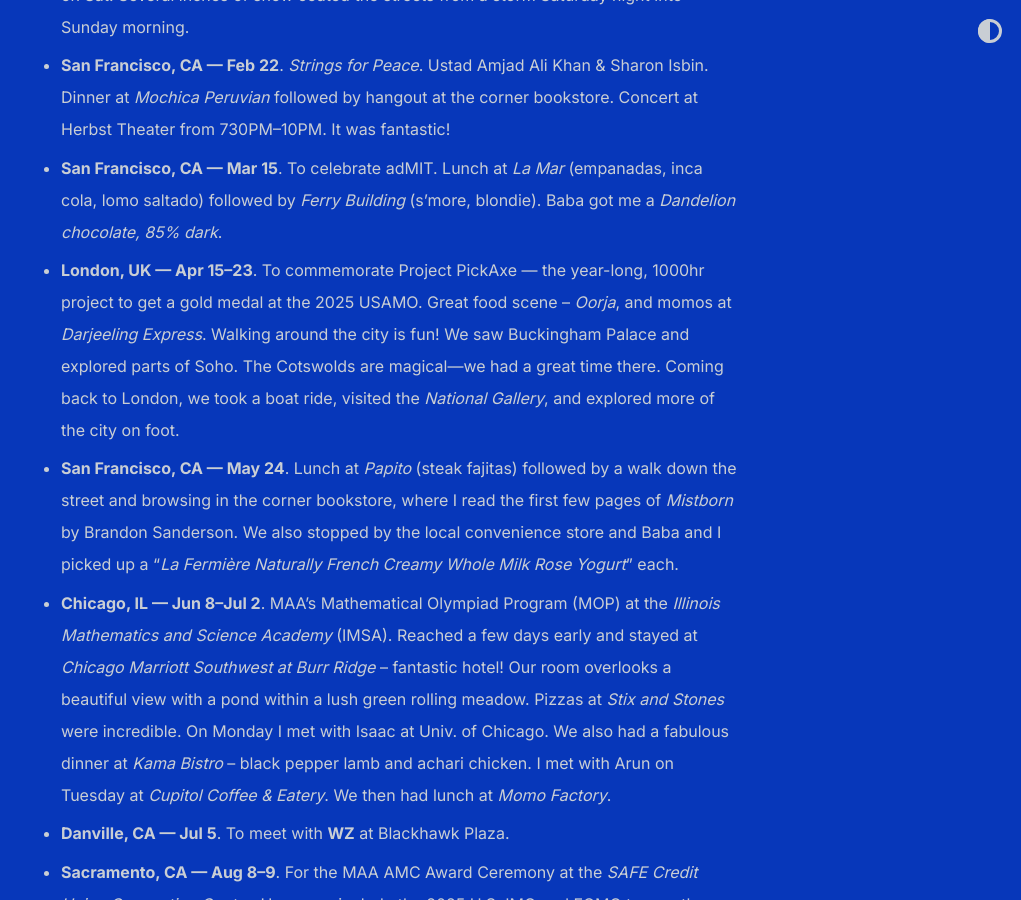
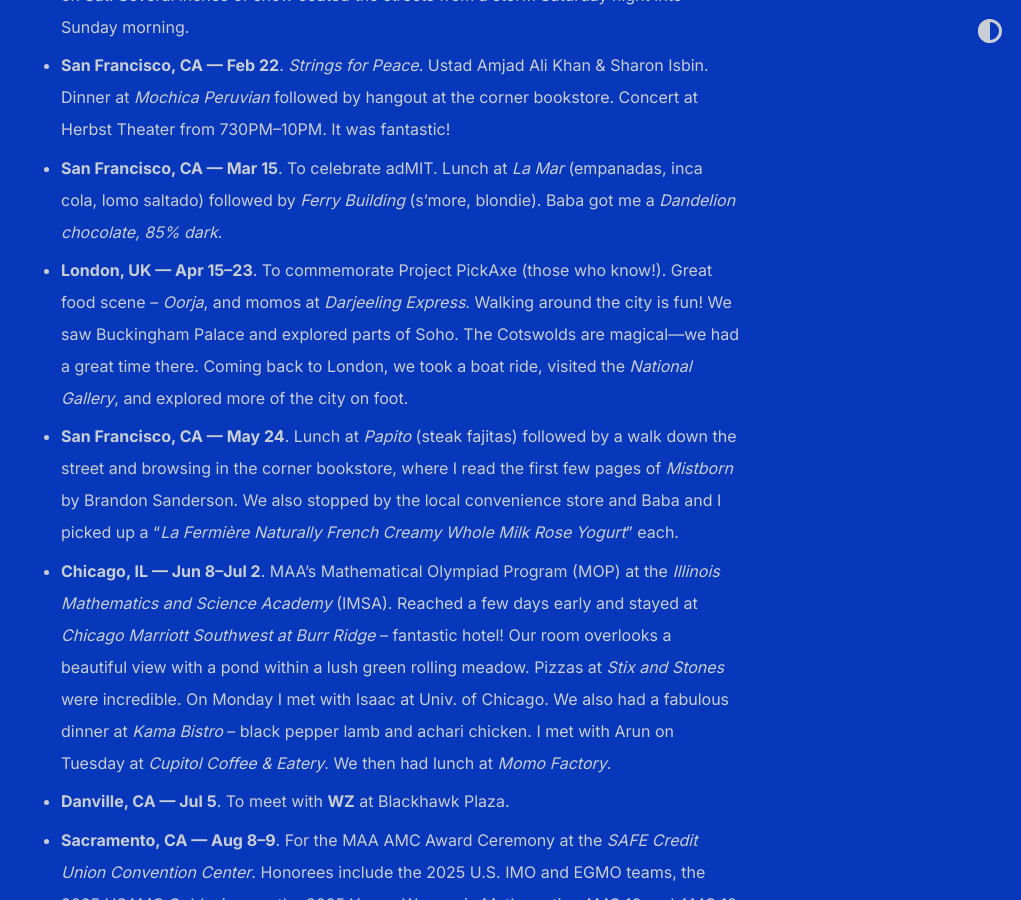
Before and after one commit to shihankanungo/shihankanungo.github.io, a Jekyll site: the page built from travel.md, in a window 1280 px wide and 900 px high, scrolled down 650 px. Shown: the whole window, without its empty margins (259-1280 px from the left). Built offline with Jekyll 4.4.1, drawn with Linux system fonts in a browser that asks for light colours.

Commit message:
Update travel.md

```diff
--- a/travel.md
+++ b/travel.md
@@ -10,7 +10,7 @@
 - **Cambridge, MA --- Feb 14--16**. Harvard-MIT Math Tournament (HMMT Feb). Got to hang out with WZ; dinner from *Himalayan Kitchen* on Fri; "*Ghana Bitter*" from Royce chocolates on Sat. Several inches of snow coated the streets from a storm Saturday night into Sunday morning.
 - **San Francisco, CA --- Feb 22**. *Strings for Peace*. Ustad Amjad Ali Khan & Sharon Isbin. Dinner at *Mochica Peruvian* followed by hangout at the corner bookstore. Concert at Herbst Theater from 730PM--10PM. It was fantastic!
 - **San Francisco, CA --- Mar 15**. To celebrate adMIT. Lunch at *La Mar* (empanadas, inca cola, lomo saltado) followed by _Ferry Building_ (s'more, blondie). Baba got me a *Dandelion chocolate, 85% dark*.
-- **London, UK --- Apr 15--23**. To commemorate Project PickAxe --- the year-long, 1000hr project to get a gold medal at the 2025 USAMO. Great food scene -- _Oorja_, and momos at _Darjeeling Express_. Walking around the city is fun! We saw Buckingham Palace and explored parts of Soho. The Cotswolds are magical---we had a great time there. Coming back to London, we took a boat ride, visited the _National Gallery_, and explored more of the city on foot.
+- **London, UK --- Apr 15--23**. To commemorate Project PickAxe (those who know!). Great food scene -- _Oorja_, and momos at _Darjeeling Express_. Walking around the city is fun! We saw Buckingham Palace and explored parts of Soho. The Cotswolds are magical---we had a great time there. Coming back to London, we took a boat ride, visited the _National Gallery_, and explored more of the city on foot.
 - **San Francisco, CA --- May 24**. Lunch at *Papito* (steak fajitas) followed by a walk down the street and browsing in the corner bookstore, where I read the first few pages of *Mistborn* by Brandon Sanderson. We also stopped by the local convenience store and Baba and I picked up a "*La Fermière Naturally French Creamy Whole Milk Rose Yogurt*" each.
 - **Chicago, IL --- Jun 8--Jul 2**. MAA's Mathematical Olympiad Program (MOP) at the *Illinois Mathematics and Science Academy* (IMSA). Reached a few days early and stayed at *Chicago Marriott Southwest at Burr Ridge* -- fantastic hotel! Our room overlooks a beautiful view with a pond within a lush green rolling meadow. Pizzas at _Stix and Stones_ were incredible. On Monday I met with Isaac at Univ. of Chicago. We also had a fabulous dinner at *Kama Bistro* -- black pepper lamb and achari chicken. I met with Arun on Tuesday at *Cupitol Coffee & Eatery*. We then had lunch at *Momo Factory*.
 - **Danville, CA --- Jul 5**. To meet with **WZ** at Blackhawk Plaza.
```
